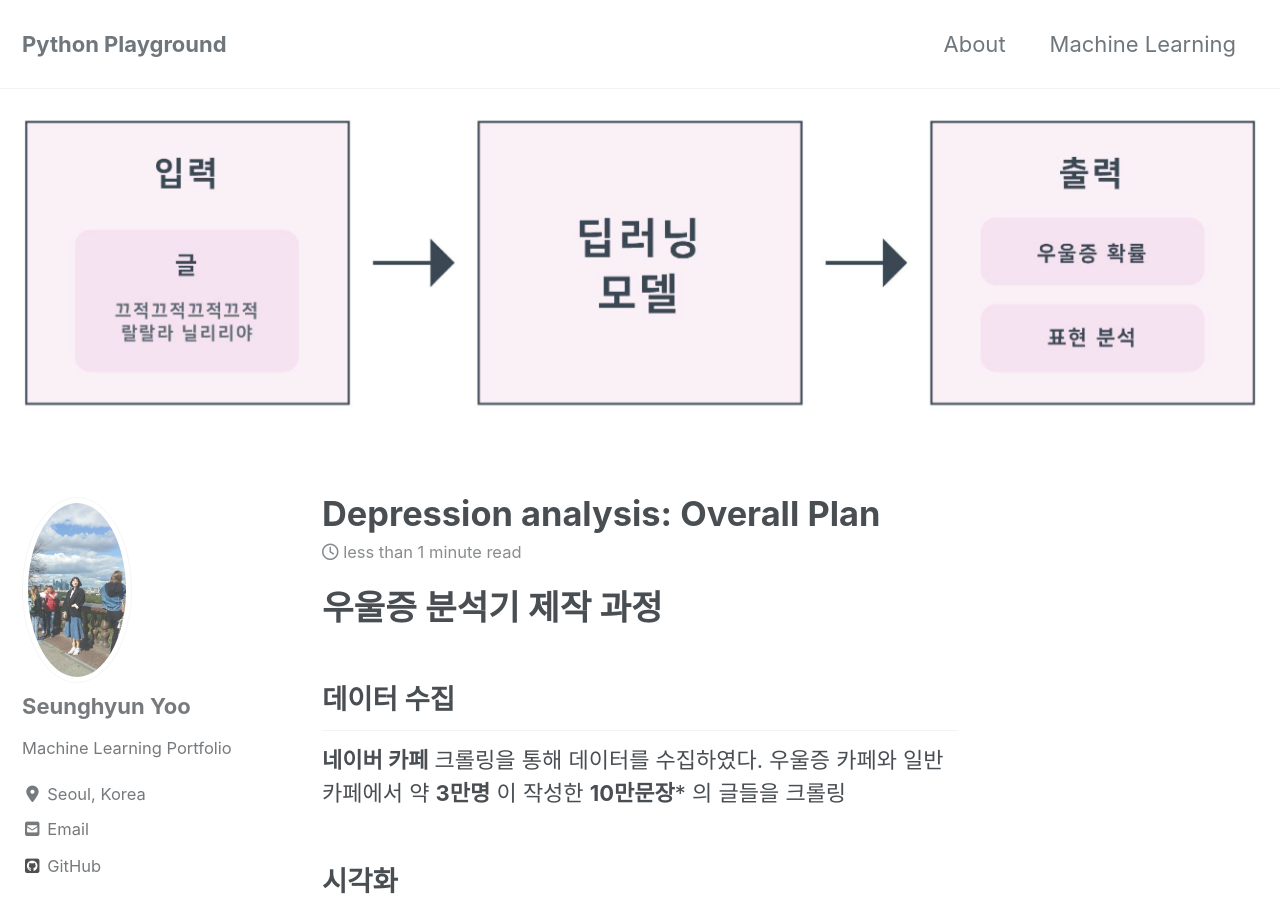
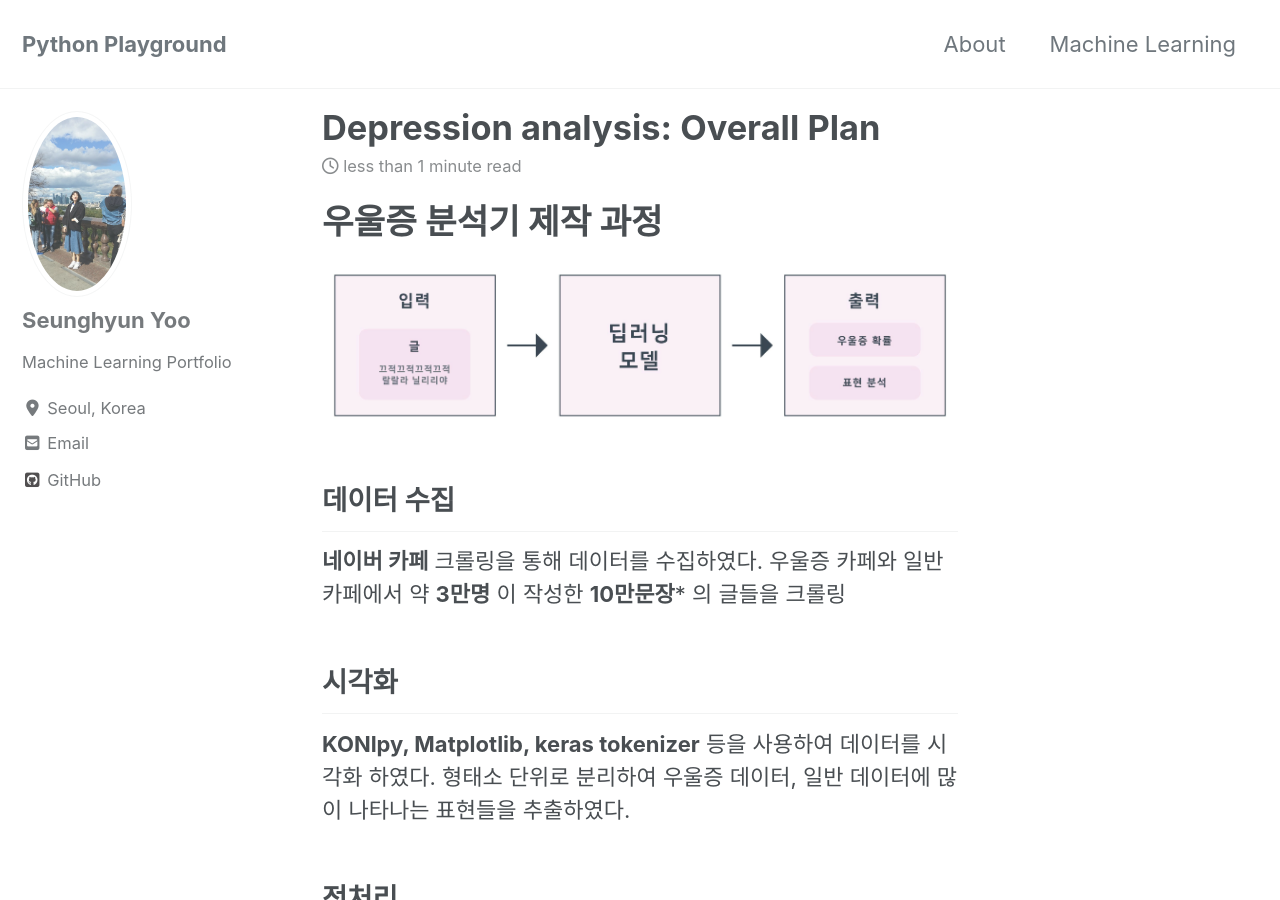
Before and after one commit to shyoo90/shyoo90.github.io, a Jekyll site: the page built from _posts/2019-10-30-prediction.md, in a window 1280 px wide and 900 px high. Built offline with Jekyll 4.4.1, drawn with Linux system fonts in a browser that asks for light colours; cached includes are drawn as plain includes; nearby versions of some CDN libraries.

Commit message:
191031 2

```diff
--- a/_posts/2019-10-30-prediction.md
+++ b/_posts/2019-10-30-prediction.md
@@ -2,11 +2,11 @@
 title: "Depression analysis: Overall Plan"
 date: 2019-10-30
 tags: [machine learning, data science, python]
-header:
-  image: "/images/depression/1.jpg"
 excerpt: "Machine Learning, RNN, Data Science"
 ---
 # 우울증 분석기 제작 과정
+
+<img src="{{ site.url }}{{ site.baseurl }}/images/depression/1.jpg" alt="linearly separable data">
 
 ## 데이터 수집
 
```
